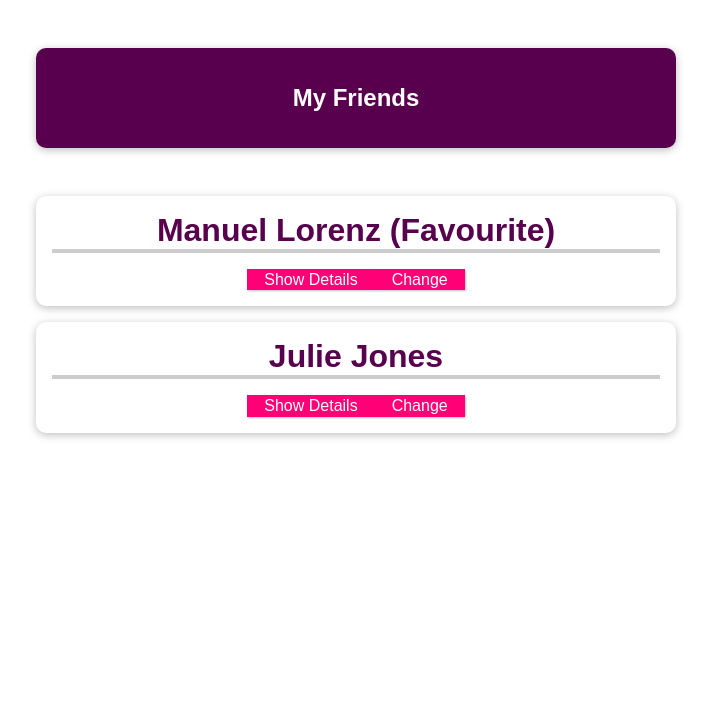
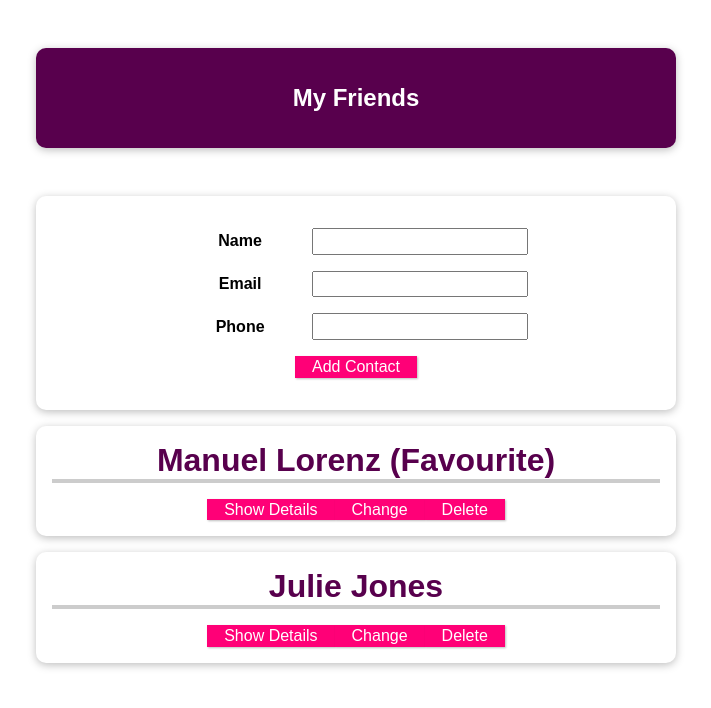
Before and after one commit to gautamyadavsgit/Vue-component-communication, a Vue app: page / in a window 1280 px wide. Shown: the top 708 px of the page, without its empty margins (284-995 px from the left). Built offline with nearby package versions, Linux system fonts and the light colour scheme.

Commit message:
form with component

```diff
--- a/src/App.vue
+++ b/src/App.vue
@@ -3,16 +3,18 @@
     <header>
       <h1>My Friends</h1>
     </header>
+    <new-friend @add-contact="addFriend"></new-friend>
     <ul>
       <friend-contact
         v-for="friend in friends"
         :id="friend.id"
         :key="friend.id"
         :name="friend.name"
-        :phone-number="friend.phone"
+        :phone="friend.phone"
         :email="friend.email"
         :is-favorite="friend.isFavorite"
         @toggle-favorite="toggleFavorite"
+        @delete-contact="deleteContact"
       ></friend-contact>
     </ul>
   </section>
@@ -48,6 +50,20 @@ export default {
       identifiedFriend.isFavorite = !identifiedFriend.isFavorite;
       // alert(friendId);
     },
+    addFriend(name, email, phone) {
+      const newFriendData = {
+        id: new Date().toISOString(),
+        name: name,
+        email: email,
+        phone: phone,
+        isFavorite: false,
+      };
+      this.friends.push(newFriendData);
+    },
+    deleteContact(friendID){
+      this.friends = this.friends.filter((friend) => friend.id !== friendID);
+
+    }
   },
 };
 </script>
@@ -78,7 +94,8 @@ header {
   padding: 0;
   list-style: none;
 }
-#app li {
+#app li,
+#app form {
   box-shadow: 0 2px 8px rgba(0, 0, 0, 0.26);
   margin: 1rem auto;
   border-radius: 10px;
@@ -108,4 +125,17 @@ header {
   border-color: #ec3169;
   box-shadow: 1px 1px 4px rgba(0, 0, 0, 0.26);
 }
+#app input {
+  font: inherit;
+  padding: 0.15rem;
+}
+#app label {
+  font-weight: bold;
+  margin-right: 1rem;
+  width: 7rem;
+  display: inline-block;
+}
+#app form div {
+  margin: 1rem 0;
+}
 </style>
--- a/src/components/FriendContact.vue
+++ b/src/components/FriendContact.vue
@@ -16,6 +16,7 @@
         {{ email }}
       </li>
     </ul>
+    <button @click="$emit('delete-contact', id)">Delete</button>
   </li>
 </template>
 
@@ -37,7 +38,7 @@ export default {
       type: String,
       required: true,
     },
-    phoneNumber: {
+    phone: {
       type: String,
       required: true,
     },
@@ -51,7 +52,7 @@ export default {
       default: false,
     },
   },
-   emists:['toggle-favorite'],
+  emists: ["toggle-favorite","delete-contact"],
   // emits:{
   //   'toggle-favorite': function (id){
   //   if(id){
--- /dev/null
+++ b/src/components/NewFriend.vue
@@ -0,0 +1,35 @@
+<template>
+  <form @submit.prevent="addContact">
+    <div>
+      <label>Name</label>
+      <input type="text" v-model="name" />
+    </div>
+    <div>
+      <label>Email</label>
+      <input type="email" v-model="email" />
+    </div>
+    <div>
+      <label>Phone</label>
+      <input type="tel" v-model="phone" />
+    </div>
+    <div><button type="submit">Add Contact</button></div>
+  </form>
+</template>
+
+<script>
+export default {
+  emits: ["add-contact"],
+  data() {
+    return {
+      name: "",
+      email: "",
+      phone: "",
+    };
+  },
+  methods: {
+    addContact() {
+      this.$emit("add-contact", this.name, this.email, this.phone);
+    },
+  },
+};
+</script>
```
Also changed, not shown: src/main.js (+7 -5 lines).
